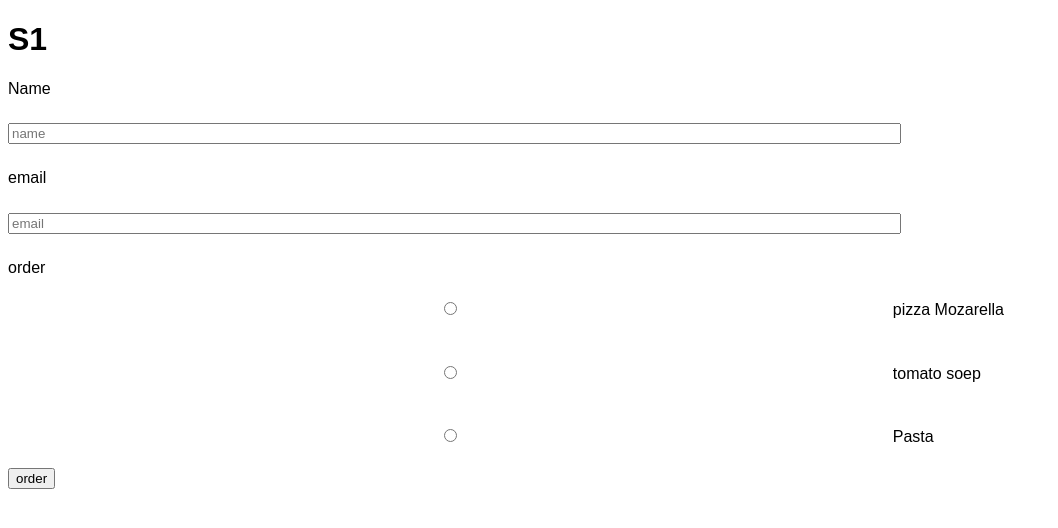
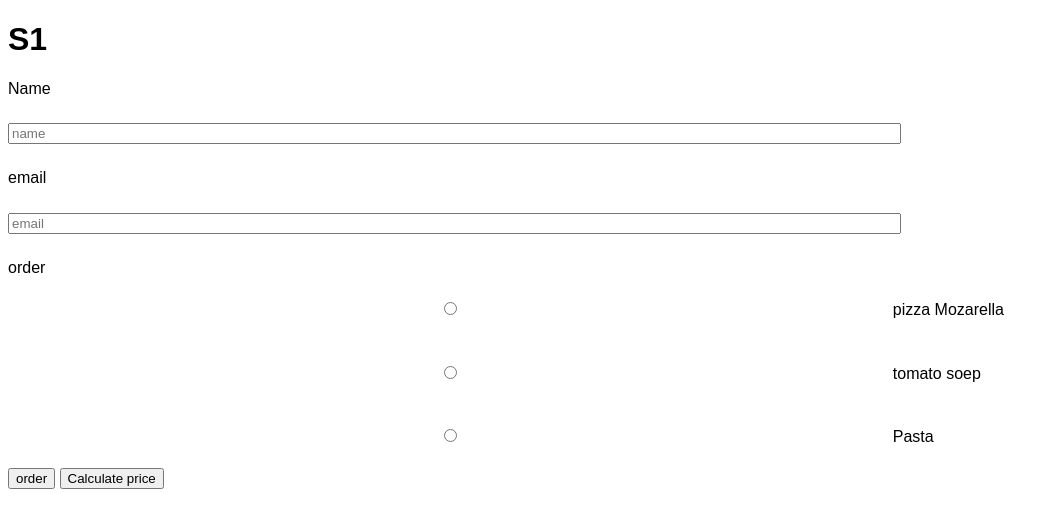
Before and after one commit to EHB-MCT/web2-exercises-DavidBaekeland, a plain HTML site: page S1/index.html in a window 1280 px wide. Shown: the whole page, without its empty margins (0-1058 px from the left). Drawn offline with Linux system fonts and the light colour scheme.

Commit message:
S1: 7: index: calculate price button

```diff
--- a/S1/index.html
+++ b/S1/index.html
@@ -19,6 +19,7 @@
         <label for="order">order</label> <br>
 
         <button type="submit" id="submit">order</button>
+        <button type="button" id="Calculate">Calculate price</button>
     </form>
 
     <div id="container">
```
